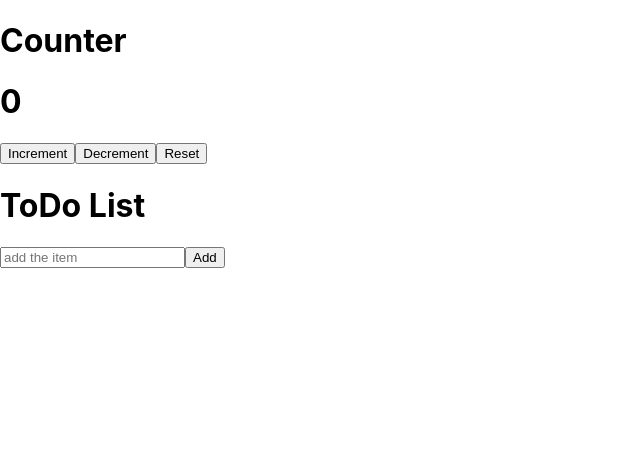
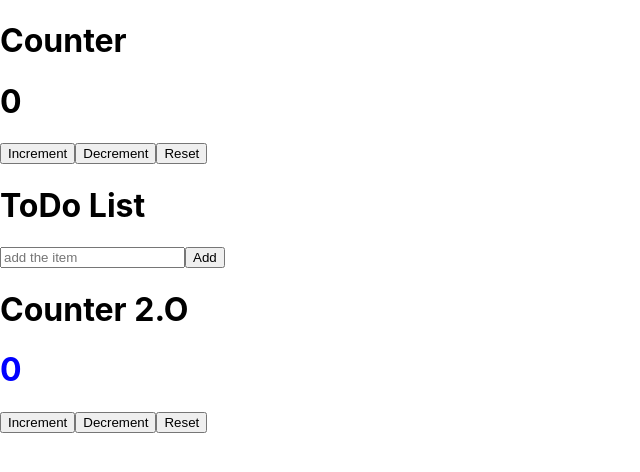
Before and after one commit to Shanaulla-khan/react.js-interview, a React (Create React App) app: page / in a window 1280 px wide. Shown: the top 472 px of the page, without its empty margins (0-640 px from the left). Built offline with nearby package versions, Linux system fonts and the light colour scheme.

Commit message:
interview question

```diff
--- a/src/App.js
+++ b/src/App.js
@@ -1,13 +1,16 @@
 import {Counter} from './component/useState/Counter';
 import {TodoList} from './component/useState/TodoList';
+import {Counter2} from './component/useEffect/Counter2';
 
 function App() {
   return (
     <div className="App">
       <Counter />
       <TodoList />
+      <Counter2 />
     </div>
   );
 }
 
+
 export default App;
--- /dev/null
+++ b/src/component/useEffect/Counter2.jsx
@@ -0,0 +1,26 @@
+import React, { useEffect, useState } from "react";
+
+export const Counter2=()=>{
+    const [count, setCount]=useState(0);
+    const [data, setData]=useState('');
+
+    useEffect(()=>{
+     if(count % 2===0){
+        setData('blue')
+     }
+     else if(count % 2===1){
+        setData('orange')
+     }
+    },[count])
+    return(
+        <div>
+            {/* //Print the Even value to change the color blue// */}
+            {/* //print the odd value to change the color orange// */}
+            <h1>Counter 2.O</h1>
+            <h1 style={{color: data}}>{count}</h1>
+            <button onClick={()=>setCount(count+1)}>Increment</button>
+            <button onClick={()=>setCount(count-1)}>Decrement</button>
+            <button onClick={()=>setCount(0)}>Reset</button>
+        </div>
+    )
+}
```
